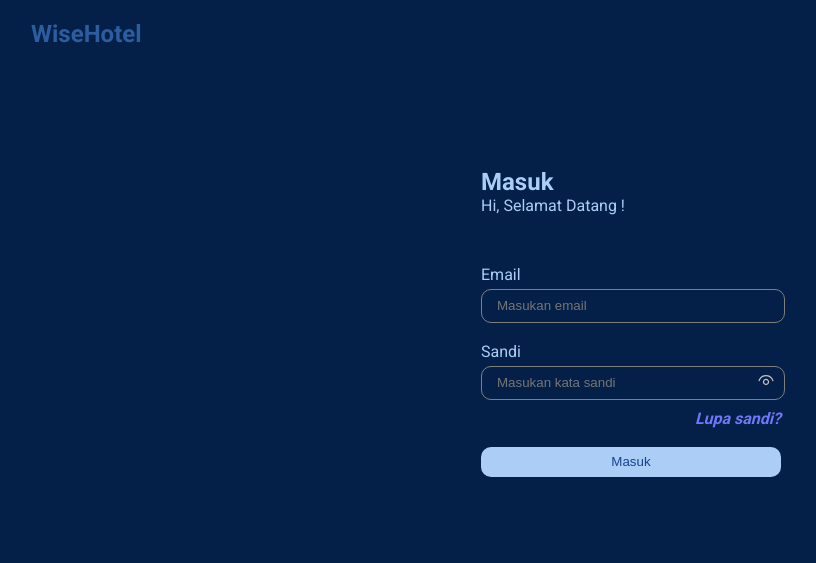
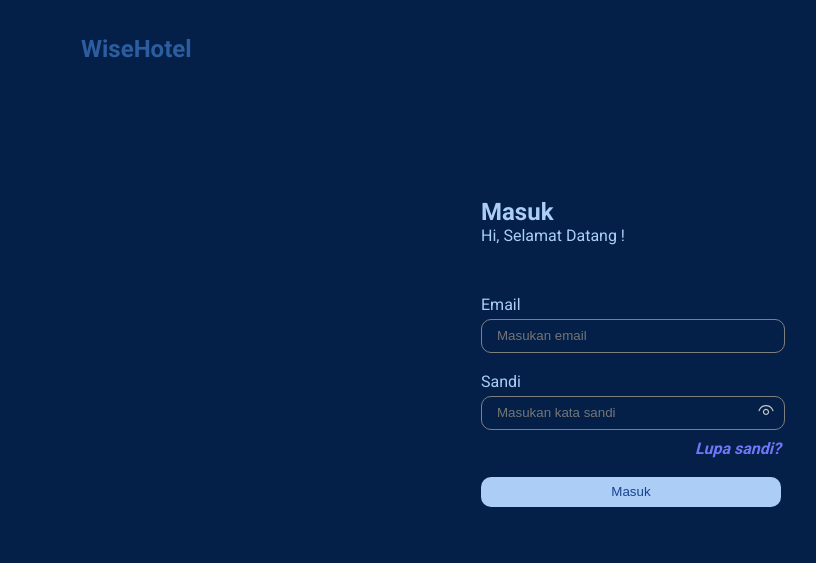
Before and after one commit to nurwahidmuslim/HotelWise, a PHP site: page /masuk.php in a window 1280 px wide. Shown: the top 563 px of the page, without its empty margins (9-825 px from the left). Run offline with PHP 8.4, Linux system fonts and the light colour scheme.

Commit message:
Update masuk.php

```diff
--- a/masuk.php
+++ b/masuk.php
@@ -35,7 +35,7 @@ $conn->close();
         <link href="https://fonts.googleapis.com/css2?family=Roboto:wght@300;400;500;700&display=swap" rel="stylesheet">
     </head>
     <body>
-        <nav>
+        <nav class="navbar">
             <div class="navbar-left">
                 <span class="navbar-brand">WiseHotel</span>
             </div>
```
